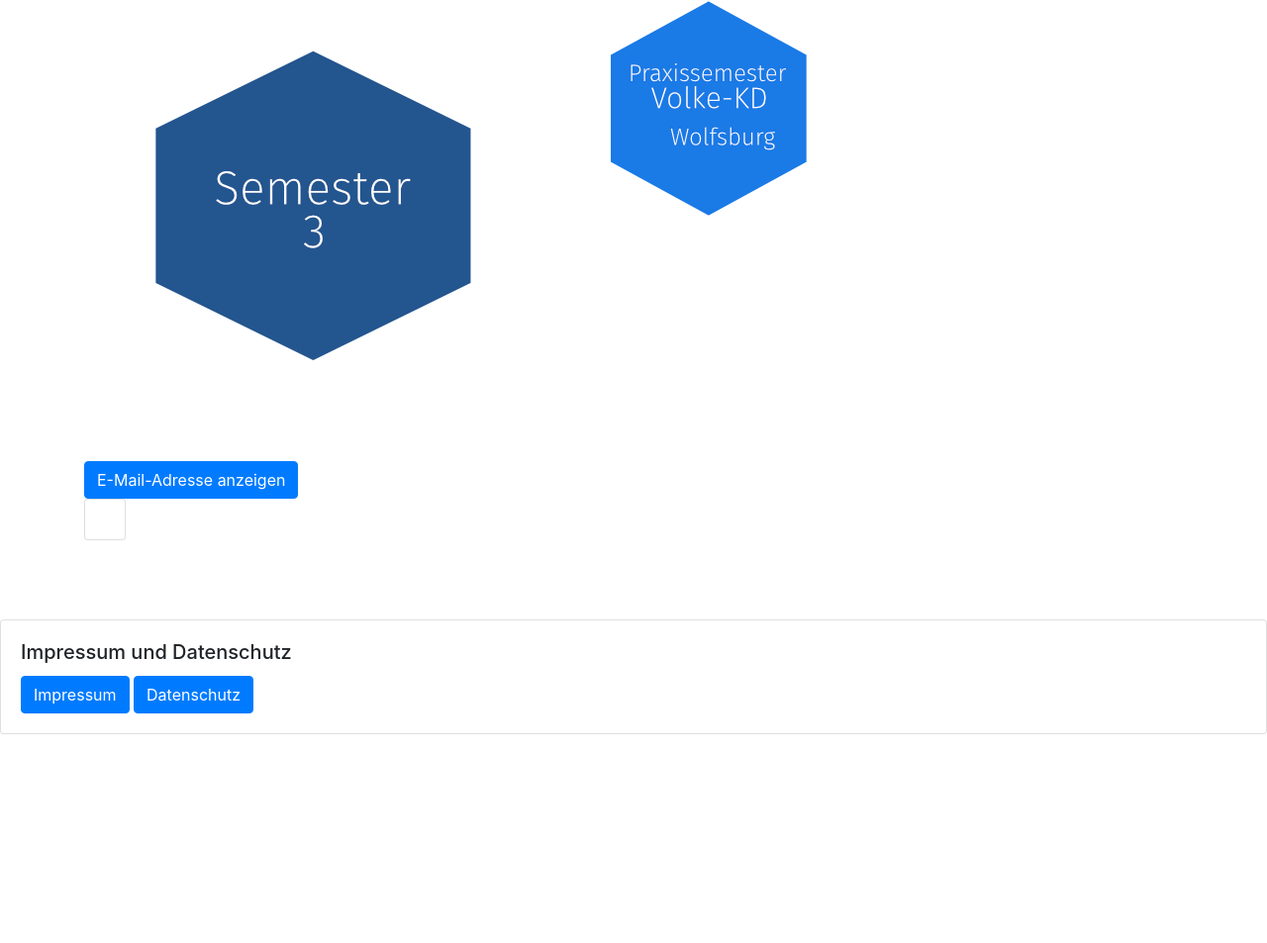
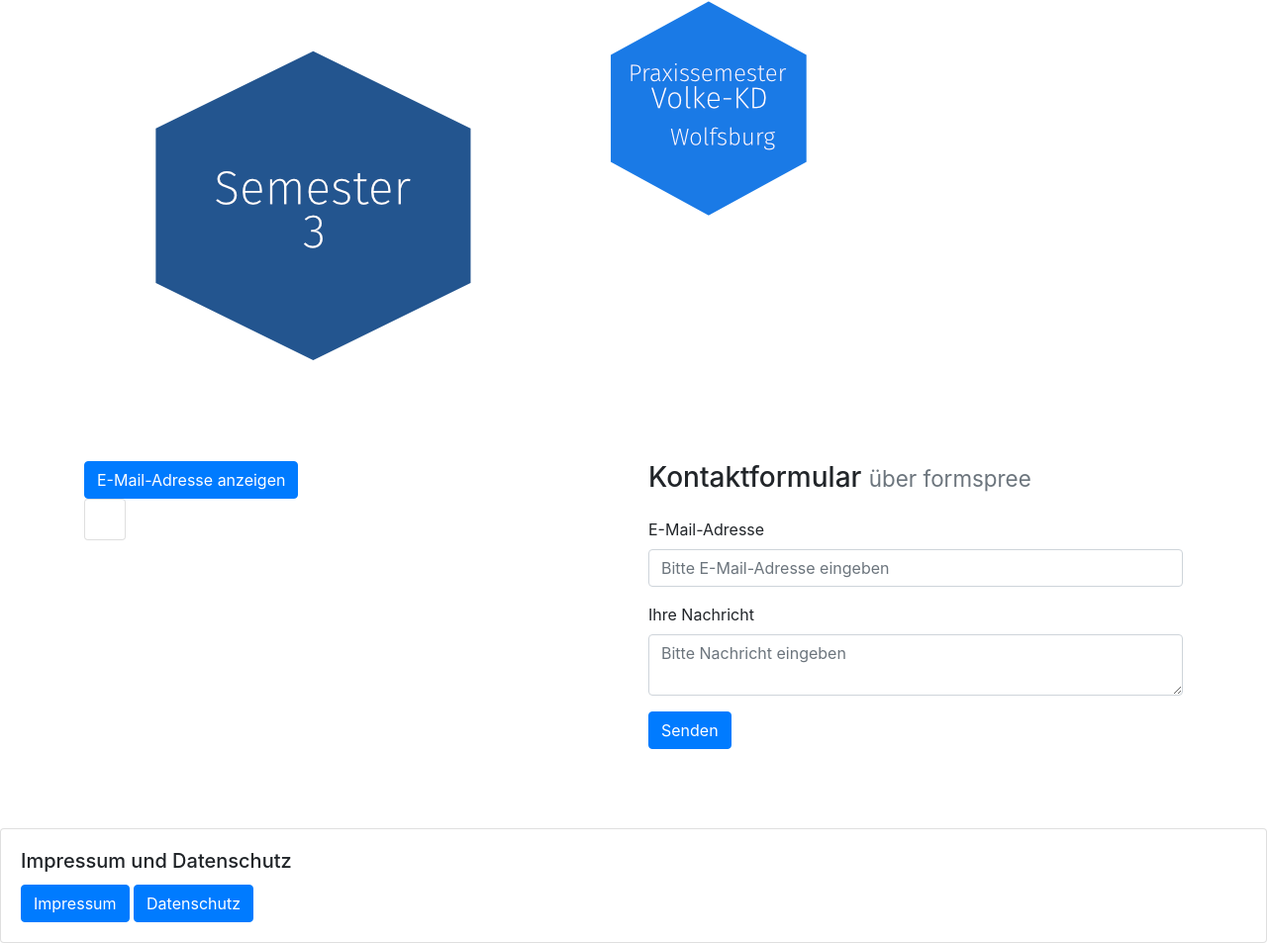
Before and after one commit to koenigmm/koenigmm.github.io, a plain HTML site: page index.html in a window 1280 px wide. Shown: the part 2971-3924 px from the top of the page at 99% size. Before the commit the page ends 3713 px from the top, so only its background shows below. Drawn offline with nearby package versions, Linux system fonts and the light colour scheme.

Commit message:
update formspree 01

```diff
--- a/index.html
+++ b/index.html
@@ -203,6 +203,8 @@
     </div>
 
     <div class="container" id="contact-container">
+        <div class="row">
+            <div class="col-md">
                 <button type="button" class="btn btn-primary" id="contact-button">E-Mail-Adresse anzeigen</button>
                 <div class="card" style="max-width: fit-content">
                     <div class="card-body">
@@ -210,6 +212,31 @@
                     </div>
                 </div>
             </div>
+
+            <div class="col-md">
+                <h3 class="mb-4">
+                    Kontaktformular
+                    <small class="text-muted">über formspree</small>
+                </h3>
+                <form action="https://formspree.io/kontakt+forms@koenigmarius.de" method="POST">
+                    <div class="form-group">
+                        <label for="exampleInputEmail1">E-Mail-Adresse</label>
+                        <input type="email" class="form-control" id="exampleInputEmail1" aria-describedby="emailHelp"
+                            placeholder="Bitte E-Mail-Adresse eingeben">
+                    </div>
+                    <div class="form-group">
+                        <label for="exampleInputPassword1">Ihre Nachricht</label>
+                        <textarea class="form-control" id="exampleInputPassword1"
+                            placeholder="Bitte Nachricht eingeben"></textarea>
+                    </div>
+                    <button type="submit" class="btn btn-primary">Senden</button>
+                </form>
+            </div>
+        </div>
+    </div>
+
+
+
 
 
     <div class="card">
@@ -578,7 +605,7 @@
                             Die Nutzung erfolgt auf Grundlage unserer berechtigten Interessen, d.h.
                             Interesse an einer sicheren und effizienten Bereitstellung, Analyse sowie
                             Optimierung unseres Onlineangebotes gem. Art. 6 Abs. 1 lit. f. DSGVO.
-                                    </br>
+                            <br>
                             <p></p>
                             <h3 id="dsg-thirdparty-googlefonts">Google Fonts</h3>
                             <p></p>
```
Also changed, not shown: index.js (line endings or trailing spaces). Lines whose indentation alone changed are shown as unchanged.
